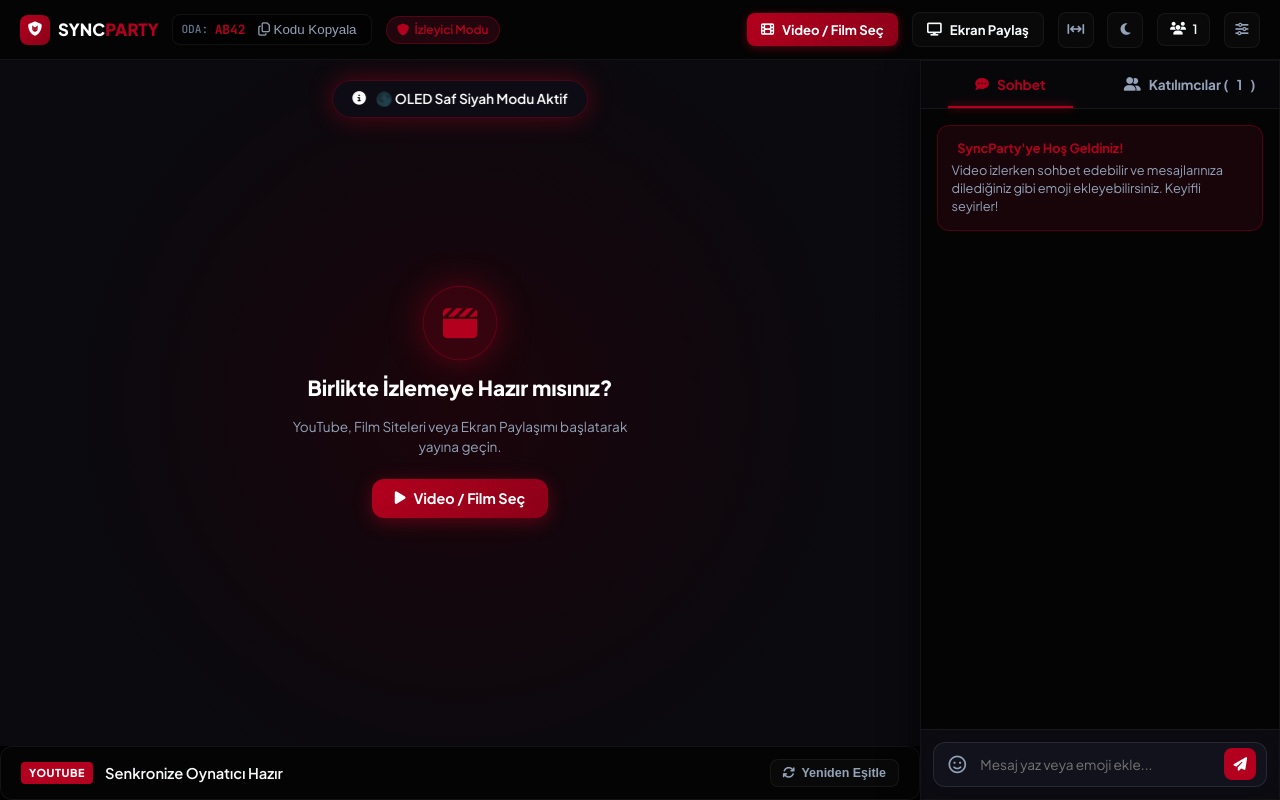
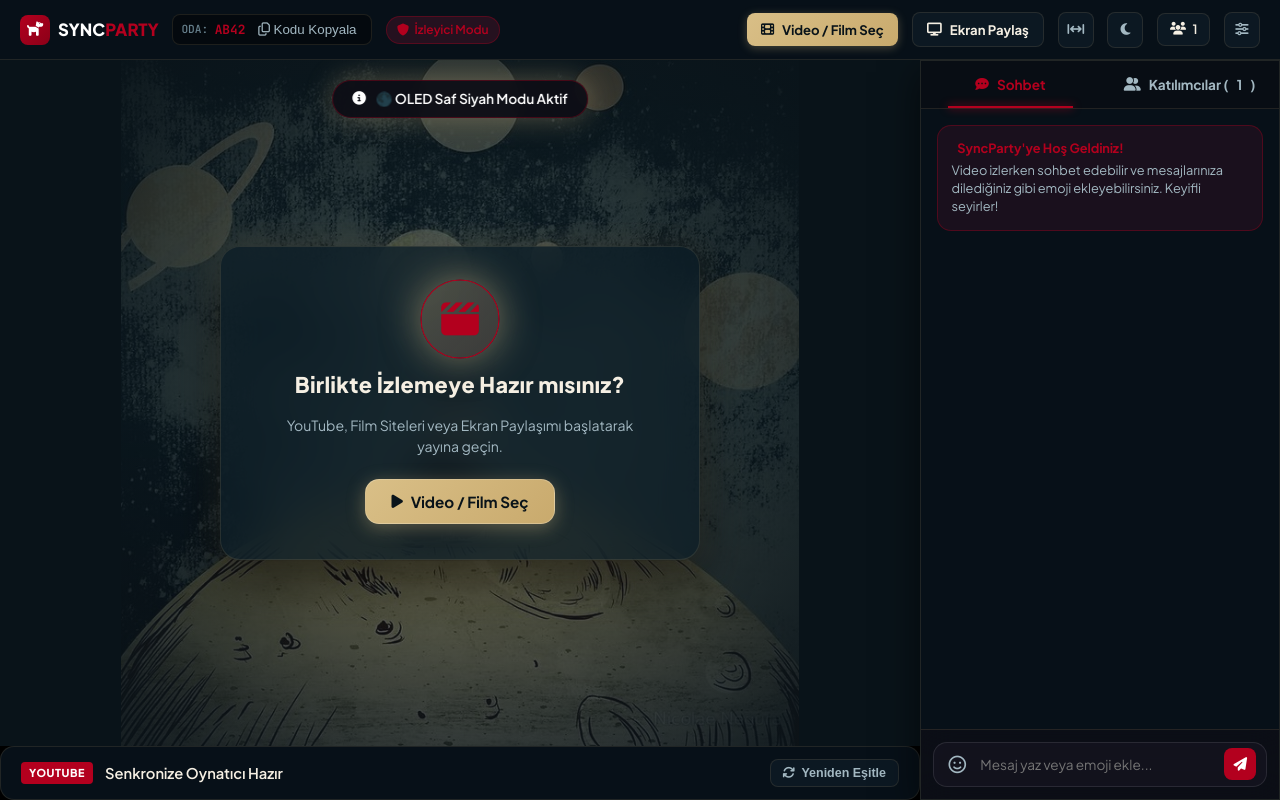
Before and after one commit to rmyskymtklk-dotcom/rave-watch, a website: page public/room.html in a window 1280 px wide. Both pictures are taken after a click on the button 1125 px from the left and 29 px from the top of the page. Drawn offline with nearby package versions, Linux system fonts and the light colour scheme; no server answers; some icons are missing.

Commit message:
Transform UI design to Cosmic Stargazer (Laika/Space Dog) theme with deep teal space, golden moon tones & vintage cosmic artwork

```diff
--- a/public/css/style.css
+++ b/public/css/style.css
@@ -1,55 +1,58 @@
 /* ==========================================================================
-   SYNCPARTY / RAVE WATCH PARTY - MODERN BLACK & RED THEME STYLESHEET
+   SYNCPARTY / RAVE WATCH PARTY - COSMIC STARGAZER (LAIKA) THEME STYLESHEET
    ========================================================================== */
 
 :root {
-  --bg-core: #060608;
-  --bg-surface: #0c0c12;
-  --bg-surface-elevated: #14141c;
-  --bg-glass: rgba(14, 14, 20, 0.82);
-  --bg-glass-card: rgba(18, 18, 26, 0.7);
-  --bg-glass-input: rgba(8, 8, 12, 0.85);
-
-  /* Daha Koyu Asil Kırmızı Tonları */
-  --accent-red: #b3001e;
-  --accent-red-glow: rgba(179, 0, 30, 0.4);
-  --accent-red-dark: #660011;
-  --accent-crimson: #8b0018;
-  --accent-ruby: #d90429;
-  --accent-purple: #7928ca;
-  --accent-cyan: #00f2fe;
-
-  --text-primary: #f8fafc;
-  --text-secondary: #94a3b8;
-  --text-muted: #64748b;
-
-  --border-subtle: rgba(255, 255, 255, 0.08);
-  --border-red: rgba(179, 0, 30, 0.35);
-  --border-red-active: rgba(217, 4, 41, 0.7);
+  /* Derin Kozmik Gece Gökyüzü (Petrol / Gece Mavisi) */
+  --bg-core: #091319;
+  --bg-surface: #0e1e27;
+  --bg-surface-elevated: #142a37;
+  --bg-glass: rgba(14, 30, 39, 0.85);
+  --bg-glass-card: rgba(18, 38, 50, 0.75);
+  --bg-glass-input: rgba(9, 19, 25, 0.9);
+
+  /* İllüstrasyondaki Sıcak Ay Altını & Mercan Gezegen Tonları */
+  --accent-red: #d9bf87; /* Sıcak Ay Sarısı / Altın */
+  --accent-red-glow: rgba(217, 191, 135, 0.38);
+  --accent-red-dark: #8c7344;
+  --accent-crimson: #c9aa6d;
+  --accent-ruby: #e8cca0;
+  --accent-gold: #f2e2be;
+  --accent-coral: #d68d71; /* Satürn Gezegen Mercanı */
+  --accent-teal: #7fa197;  /* Pastel Gezegen Yeşili */
+  --accent-cyan: #9eb8af;
+
+  --text-primary: #f5efe3; /* Sıcak Krem Beyazı */
+  --text-secondary: #a3b8c2; /* Kozmik Gümüş Gri */
+  --text-muted: #67808d;
+
+  --border-subtle: rgba(217, 191, 135, 0.16);
+  --border-red: rgba(217, 191, 135, 0.35);
+  --border-red-active: rgba(232, 204, 160, 0.75);
 
   --font-sans: 'Plus Jakarta Sans', -apple-system, BlinkMacSystemFont, 'Segoe UI', Roboto, sans-serif;
   --font-mono: 'JetBrains Mono', monospace;
 
   --radius-sm: 8px;
-  --radius-md: 12px;
-  --radius-lg: 18px;
+  --radius-md: 14px;
+  --radius-lg: 20px;
   --radius-full: 9999px;
 
-  --shadow-glow: 0 0 25px rgba(179, 0, 30, 0.45);
-  --shadow-card: 0 10px 30px rgba(0, 0, 0, 0.6);
+  --shadow-glow: 0 0 28px rgba(217, 191, 135, 0.35);
+  --shadow-card: 0 12px 36px rgba(0, 0, 0, 0.55);
   --transition-fast: 0.18s cubic-bezier(0.4, 0, 0.2, 1);
   --transition-smooth: 0.3s cubic-bezier(0.16, 1, 0.3, 1);
 }
 
-/* OLED Saf Siyah Dark Mod */
+/* OLED Derin Uzay Modu */
 body.theme-oled {
-  --bg-core: #000000;
-  --bg-surface: #040404;
-  --bg-surface-elevated: #090909;
-  --bg-glass: rgba(0, 0, 0, 0.9);
-  --bg-glass-card: rgba(6, 6, 6, 0.85);
-  --bg-glass-input: rgba(2, 2, 2, 0.95);
-  --border-subtle: rgba(255, 255, 255, 0.06);
+  --bg-core: #04080c;
+  --bg-surface: #071018;
+  --bg-surface-elevated: #0c1822;
+  --bg-glass: rgba(5, 12, 18, 0.92);
+  --bg-glass-card: rgba(8, 18, 26, 0.88);
+  --bg-glass-input: rgba(4, 9, 14, 0.96);
+  --border-subtle: rgba(217, 191, 135, 0.12);
 }
 
 /* -------------------------------------------------------------
@@ -89,50 +92,53 @@ html, body {
 }
 
 /* -------------------------------------------------------------
-   NEON ARKA PLAN IŞIKLARI (BG GLOWS)
+   KOZMİK ARKA PLAN IŞIKLARI & GEZEGEN PARILTILARI
    ------------------------------------------------------------- */
 .bg-glow {
   position: fixed;
   border-radius: 50%;
-  filter: blur(120px);
+  filter: blur(100px);
   pointer-events: none;
   z-index: 0;
-  opacity: 0.35;
-}
-
+  opacity: 0.38;
+}
+
+/* Sağ Üst: Satürn / Mercan Gezegen Parıltısı */
 .bg-glow-1 {
-  width: 500px;
-  height: 500px;
-  background: radial-gradient(circle, var(--accent-red) 0%, transparent 70%);
-  top: -100px;
-  right: -50px;
-}
-
+  width: 550px;
+  height: 550px;
+  background: radial-gradient(circle, #d68d71 0%, rgba(214, 141, 113, 0.2) 50%, transparent 75%);
+  top: -120px;
+  right: -60px;
+}
+
+/* Sol Alt: Pastel Gezegen & Derin Petrol Mavisi */
 .bg-glow-2 {
-  width: 600px;
-  height: 600px;
-  background: radial-gradient(circle, #7928ca 0%, transparent 70%);
-  bottom: -150px;
-  left: -100px;
-}
-
+  width: 650px;
+  height: 650px;
+  background: radial-gradient(circle, #7fa197 0%, rgba(127, 161, 151, 0.15) 50%, transparent 75%);
+  bottom: -160px;
+  left: -120px;
+}
+
+/* Merkez: Sıcak Ay Sarısı / Altın Parıltı */
 .bg-glow-3 {
-  width: 400px;
-  height: 400px;
-  background: radial-gradient(circle, var(--accent-crimson) 0%, transparent 70%);
-  top: 40%;
-  left: 30%;
-  opacity: 0.15;
+  width: 450px;
+  height: 450px;
+  background: radial-gradient(circle, #d9bf87 0%, rgba(217, 191, 135, 0.2) 50%, transparent 70%);
+  top: 35%;
+  left: 25%;
+  opacity: 0.18;
 }
 
 .bg-glow-room {
-  width: 700px;
-  height: 700px;
-  background: radial-gradient(circle, var(--accent-red) 0%, transparent 70%);
-  top: -200px;
+  width: 800px;
+  height: 800px;
+  background: radial-gradient(circle, rgba(217, 191, 135, 0.25) 0%, rgba(214, 141, 113, 0.12) 45%, transparent 75%);
+  top: -220px;
   left: 50%;
   transform: translateX(-50%);
-  opacity: 0.18;
+  opacity: 0.25;
 }
 
 /* Glassmorphism Paneller */
@@ -147,15 +153,16 @@ html, body {
 
 .glass-card {
   background: var(--bg-glass-card);
-  backdrop-filter: blur(16px);
-  -webkit-backdrop-filter: blur(16px);
+  backdrop-filter: blur(18px);
+  -webkit-backdrop-filter: blur(18px);
   border: 1px solid var(--border-subtle);
   border-radius: var(--radius-md);
-  transition: transform var(--transition-fast), border-color var(--transition-fast);
+  transition: transform var(--transition-fast), border-color var(--transition-fast), box-shadow var(--transition-fast);
 }
 
 .glass-card:hover {
-  border-color: var(--border-red);
+  border-color: var(--border-red-active);
+  box-shadow: 0 10px 30px rgba(217, 191, 135, 0.15);
 }
 
 /* -------------------------------------------------------------
@@ -165,6 +172,10 @@ html, body {
   min-height: 100vh;
   display: flex;
   flex-direction: column;
+  background:
+    radial-gradient(circle at 85% 15%, rgba(214, 141, 113, 0.08) 0%, transparent 40%),
+    radial-gradient(circle at 15% 35%, rgba(217, 191, 135, 0.08) 0%, transparent 35%),
+    linear-gradient(180deg, #091319 0%, #0d1e28 100%);
 }
 
 .lobby-header {
@@ -175,6 +186,8 @@ html, body {
   align-items: center;
   padding: 1.5rem 3rem;
   border-bottom: 1px solid var(--border-subtle);
+  background: rgba(9, 19, 25, 0.6);
+  backdrop-filter: blur(12px);
 }
 
 .brand {
@@ -185,16 +198,17 @@ html, body {
 }
 
 .brand-icon {
-  width: 42px;
-  height: 42px;
-  background: linear-gradient(135deg, var(--accent-red), var(--accent-crimson));
+  width: 44px;
+  height: 44px;
+  background: linear-gradient(135deg, #d9bf87 0%, #d68d71 100%);
   border-radius: var(--radius-md);
   display: flex;
   align-items: center;
   justify-content: center;
-  font-size: 1.3rem;
-  color: #fff;
+  font-size: 1.35rem;
+  color: #091319;
   box-shadow: var(--shadow-glow);
+  border: 1px solid rgba(255, 255, 255, 0.3);
 }
 
 .brand-text {
@@ -205,8 +219,8 @@ html, body {
 .brand-title {
   font-size: 1.4rem;
   font-weight: 800;
-  letter-spacing: 0.05em;
-  color: #fff;
+  letter-spacing: 0.06em;
+  color: var(--text-primary);
 }
 
 .brand-accent {
@@ -229,7 +243,7 @@ html, body {
   font-size: 0.75rem;
   font-weight: 600;
   padding: 0.35rem 0.85rem;
-  background: rgba(255, 255, 255, 0.05);
+  background: rgba(217, 191, 135, 0.08);
   border: 1px solid var(--border-subtle);
   border-radius: var(--radius-full);
   color: var(--text-secondary);
@@ -284,7 +298,7 @@ html, body {
 }
 
 .gradient-text {
-  background: linear-gradient(135deg, #fff 20%, var(--accent-red) 70%, #ff6b8b 100%);
+  background: linear-gradient(135deg, #fff 15%, #d9bf87 55%, #d68d71 100%);
   -webkit-background-clip: text;
   -webkit-text-fill-color: transparent;
 }
@@ -494,15 +508,16 @@ html, body {
 }
 
 .btn-primary {
-  background: linear-gradient(135deg, var(--accent-red), var(--accent-crimson));
-  color: #fff;
-  box-shadow: 0 4px 18px var(--accent-red-glow);
+  background: linear-gradient(135deg, #d9bf87 0%, #c9aa6d 100%);
+  color: #091319;
+  box-shadow: 0 4px 18px rgba(217, 191, 135, 0.35);
+  border: 1px solid rgba(255, 255, 255, 0.2);
 }
 
 .btn-primary:hover {
   transform: translateY(-2px);
-  box-shadow: 0 6px 24px rgba(255, 30, 86, 0.6);
-  filter: brightness(1.1);
+  box-shadow: 0 6px 24px rgba(217, 191, 135, 0.55);
+  filter: brightness(1.08);
 }
 
 .btn-secondary {
@@ -512,17 +527,24 @@ html, body {
 }
 
 .btn-secondary:hover {
-  background: rgba(255, 255, 255, 0.1);
-  border-color: var(--border-red);
+  background: rgba(217, 191, 135, 0.12);
+  border-color: var(--border-red-active);
+  color: var(--accent-red);
 }
 
 .btn-primary-sm {
   font-size: 0.82rem;
   padding: 0.5rem 0.9rem;
-  background: linear-gradient(135deg, var(--accent-red), var(--accent-crimson));
-  color: #fff;
+  background: linear-gradient(135deg, #d9bf87 0%, #c9aa6d 100%);
+  color: #091319;
+  font-weight: 700;
   border-radius: var(--radius-sm);
-  box-shadow: 0 2px 10px var(--accent-red-glow);
+  box-shadow: 0 2px 10px rgba(217, 191, 135, 0.3);
+}
+
+.btn-primary-sm:hover {
+  filter: brightness(1.08);
+  transform: translateY(-1px);
 }
 
 .btn-secondary-sm {
@@ -535,8 +557,8 @@ html, body {
 }
 
 .btn-secondary-sm:hover {
-  border-color: var(--accent-cyan);
-  color: var(--accent-cyan);
+  border-color: var(--border-red);
+  color: var(--accent-red);
 }
 
 /* Özellikler Grid */
@@ -797,15 +819,19 @@ html, body {
   border: none;
 }
 
-/* Boş Sinema Bekleme Sahnesi */
+/* Boş Sinema Bekleme Sahnesi - Kozmik Uzay Köpeği (Laika) */
 .idle-stage {
   display: flex;
   align-items: center;
   justify-content: center;
-  background: radial-gradient(circle at center, rgba(179, 0, 30, 0.12) 0%, rgba(10, 10, 15, 0.95) 70%);
+  background:
+    radial-gradient(circle at center, rgba(9, 19, 25, 0.4) 0%, rgba(9, 19, 25, 0.92) 80%),
+    url('/assets/cosmic-theme.jpg') center center / contain no-repeat;
+  background-color: #091319;
   width: 100%;
   height: 100%;
   text-align: center;
+  position: relative;
 }
 
 .idle-content {
@@ -813,46 +839,53 @@ html, body {
   flex-direction: column;
   align-items: center;
   gap: 0.85rem;
-  padding: 2rem;
-  max-width: 440px;
+  padding: 2.2rem 2.8rem;
+  max-width: 480px;
+  background: rgba(14, 30, 39, 0.78);
+  backdrop-filter: blur(20px);
+  -webkit-backdrop-filter: blur(20px);
+  border: 1px solid var(--border-subtle);
+  border-radius: var(--radius-lg);
+  box-shadow: 0 20px 50px rgba(0, 0, 0, 0.6), 0 0 30px rgba(217, 191, 135, 0.15);
 }
 
 .idle-icon-pulse {
-  width: 70px;
-  height: 70px;
+  width: 74px;
+  height: 74px;
   border-radius: 50%;
-  background: rgba(179, 0, 30, 0.2);
-  border: 1px solid var(--border-red);
+  background: linear-gradient(135deg, rgba(217, 191, 135, 0.25), rgba(214, 141, 113, 0.2));
+  border: 1px solid var(--border-red-active);
   color: var(--accent-red);
   display: flex;
   align-items: center;
   justify-content: center;
-  font-size: 2rem;
-  box-shadow: 0 0 25px var(--accent-red-glow);
+  font-size: 2.2rem;
+  box-shadow: 0 0 30px rgba(217, 191, 135, 0.35);
   animation: pulse-slow 3s infinite alternate;
 }
 
 @keyframes pulse-slow {
-  0% { transform: scale(0.95); box-shadow: 0 0 15px var(--accent-red-glow); }
-  100% { transform: scale(1.08); box-shadow: 0 0 35px var(--accent-red-glow); }
+  0% { transform: scale(0.95); box-shadow: 0 0 18px rgba(217, 191, 135, 0.25); }
+  100% { transform: scale(1.08); box-shadow: 0 0 38px rgba(217, 191, 135, 0.55); }
 }
 
 .idle-title {
-  font-size: 1.3rem;
+  font-size: 1.35rem;
   font-weight: 800;
-  color: #fff;
+  color: var(--text-primary);
+  letter-spacing: 0.02em;
 }
 
 .idle-desc {
-  font-size: 0.85rem;
+  font-size: 0.88rem;
   color: var(--text-secondary);
   line-height: 1.5;
 }
 
 .btn-idle-pick {
   margin-top: 0.5rem;
-  padding: 0.65rem 1.4rem;
-  font-size: 0.9rem;
+  padding: 0.75rem 1.6rem;
+  font-size: 0.95rem;
 }
 
 /* HTML5 Video */
--- a/public/room.html
+++ b/public/room.html
@@ -24,7 +24,7 @@
   <header class="room-header">
     <div class="header-left">
       <a href="/" class="brand-mini">
-        <div class="brand-icon-mini"><i class="fa-solid fa-shield-cat" title="Su Aslanı"></i></div>
+        <div class="brand-icon-mini"><i class="fa-solid fa-dog" title="Kozmik Gezgin"></i></div>
         <span class="brand-title-mini">SYNC<span class="brand-accent">PARTY</span></span>
       </a>
 
```
Also changed, not shown: public/index.html (+3 -2 lines), public/assets/cosmic-theme.jpg (added), 1 other file.
